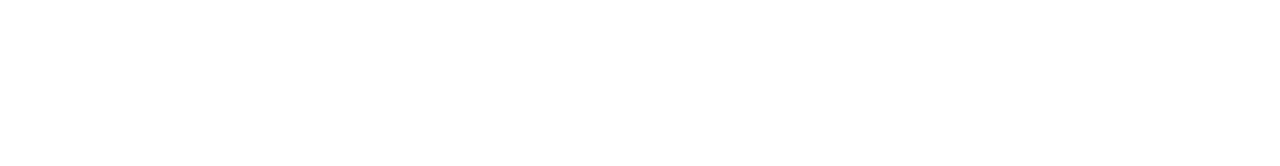
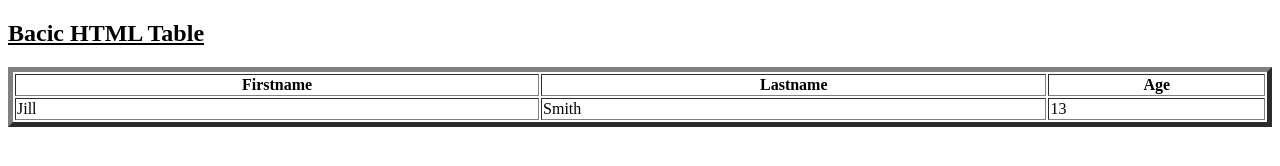
Before and after one commit to ananya-tiwari/ananya-calculator, a plain HTML site: page index.html in a window 1280 px wide. Drawn offline with Linux system fonts and the light colour scheme.

Commit message:
1 file modified

```diff
--- a/index.html
+++ b/index.html
@@ -1,15 +1,33 @@
 <!DOCTYPE html>
 <html>
+
 <head>
 	<title>Html</title>
 </head>
+
 <body>
+	<u>
+		<h2>Bacic HTML Table</h2>
+	</u>
 
-<table>
-</table>
+	<table border="5" style="width:100%">
+		<tr>
+			<th>Firstname</th>
+			<th>
+				Lastname
+			</th>
+			<th>Age</th>
+		</tr>
+		<tr>
+			<td>Jill</td>
+			<td>Smith</td>
+			<td>13</td>
 
+		</tr>
 
+	</table>
 
 
 </body>
+
 </html>
```
